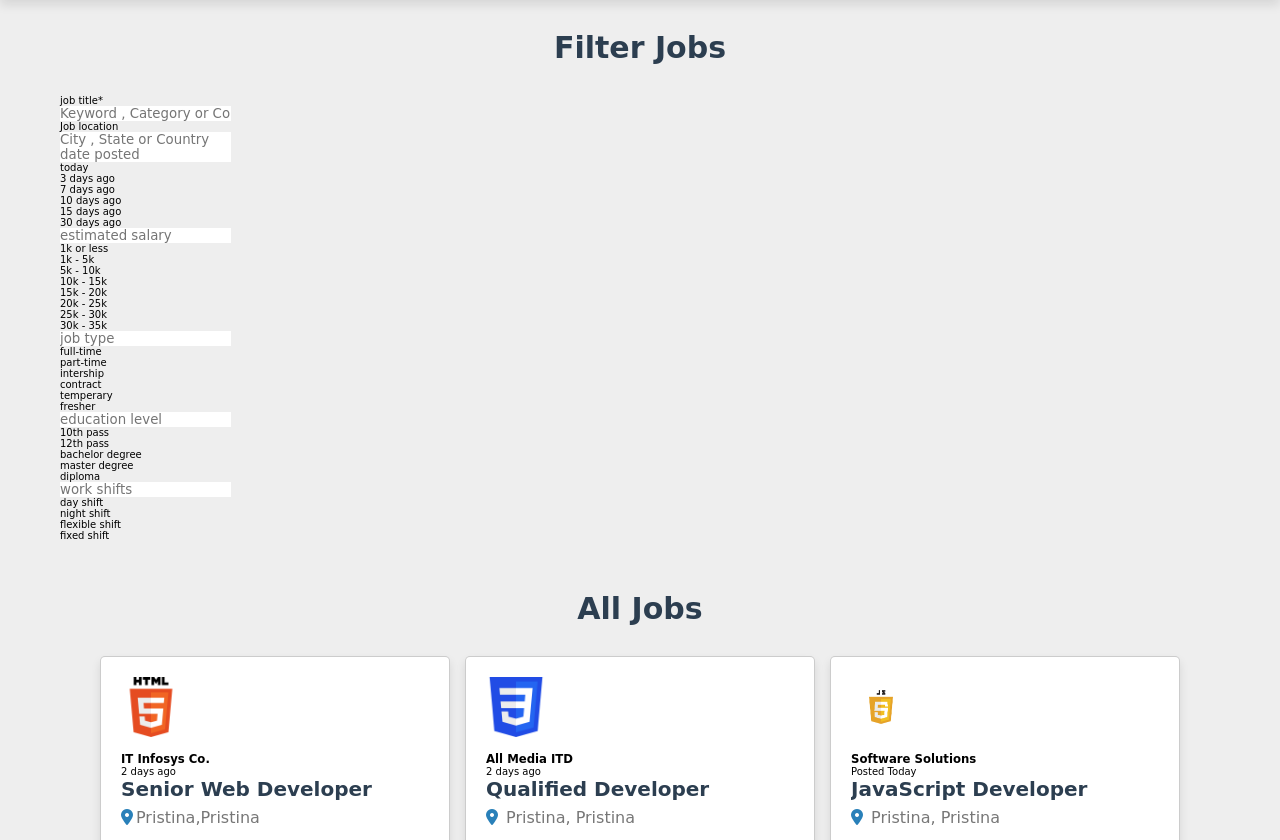
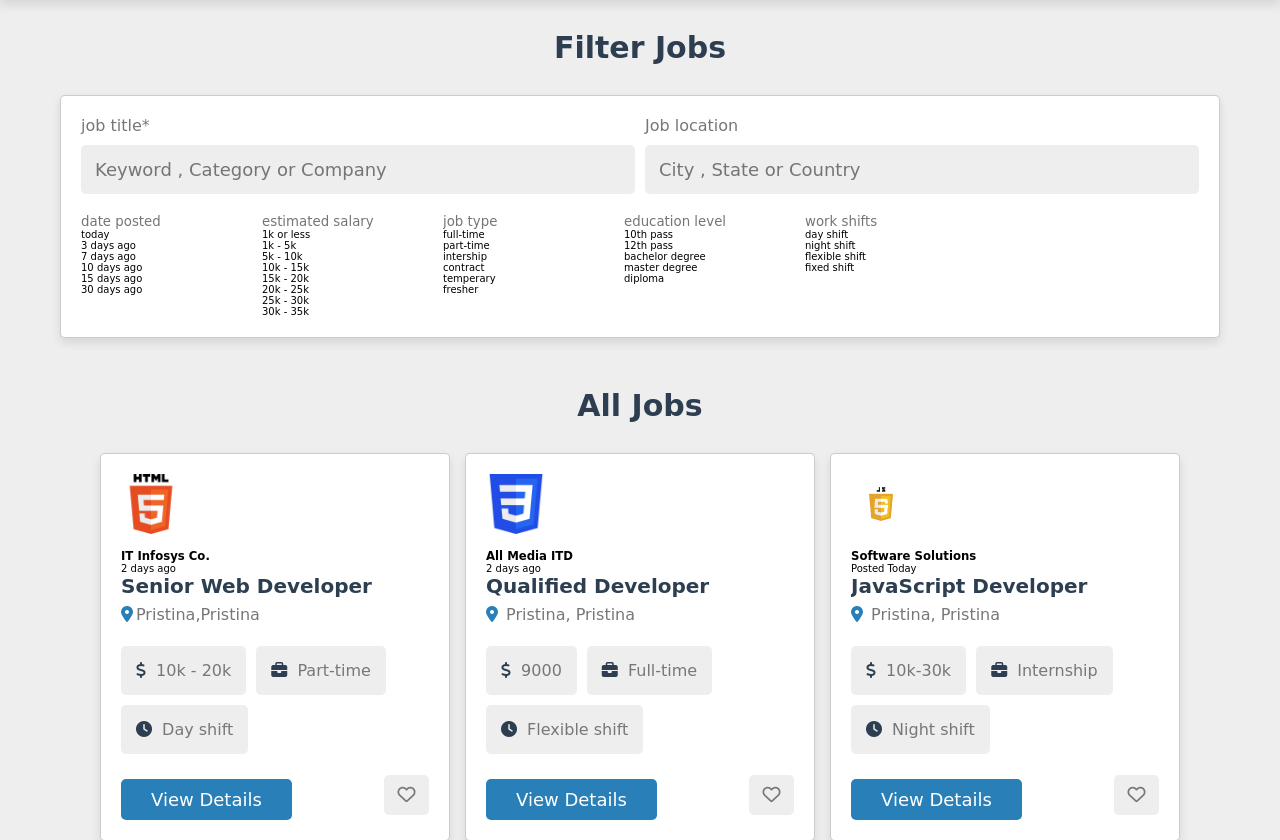
Before and after one commit to Kanit5/Job-Finder, a PHP site: page /jobs.html in a window 1280 px wide. Shown: the part 81-921 px from the top of the page. Run offline with PHP 8.4, Linux system fonts and the light colour scheme; some libraries are stand-ins or nearby versions.

Commit message:
joni update

```diff
--- a/style.css
+++ b/style.css
@@ -453,3 +453,47 @@ object-fit: cover;
     color: var(--light-color);
     font-size: 1.6rem;
 }
+
+.job-filter form{
+    background-color: var(--white);
+    box-shadow: var(--box-shadow);
+    border: var(--border);
+    border-radius: .5rem;
+    padding: 2rem;
+}
+
+.job-filter form .flex{
+    display: flex;
+    flex-wrap: wrap;
+    column-gap: 1rem;
+}
+
+.job-filter form .flex .box{
+    flex: 1 1 40rem;
+}
+
+.job-filter form .flex .box p{
+    font-size: 1.6rem;
+    color: var(--light-color);
+}
+
+.job-filter form .flex .box p span{
+    color: var(--red);
+}
+
+.job-filter form .flex .box .input{
+    width: 100%;
+    border-radius: .5rem;
+    padding: 1.4rem;
+    color: var(--black);
+    margin: 1rem 0;
+    background-color: var(--light-bg);
+    font-size: 1.8rem;
+}
+
+.job-filter form .dropdown-container{
+    margin-top: 1rem;
+    display: flex;
+    flex-wrap: wrap;
+    gap: 1rem;
+}
```
